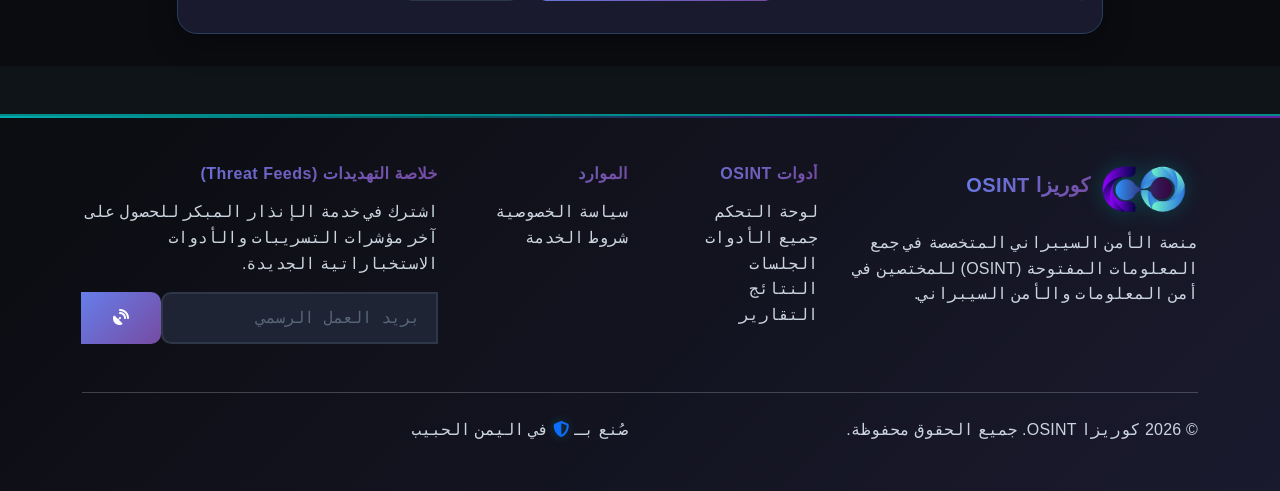
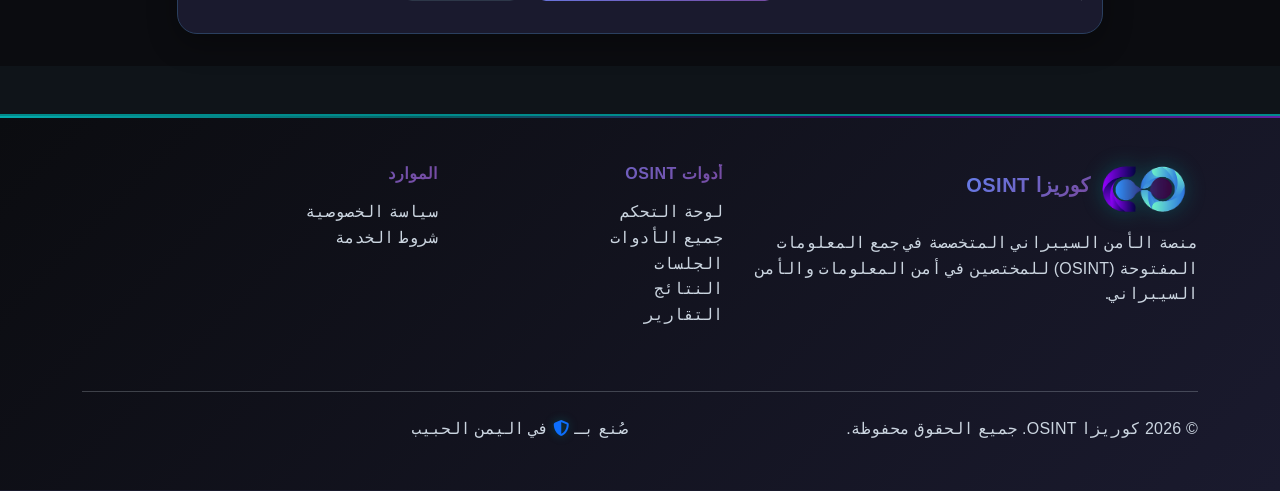
Before and after one commit to mohammedayedh/coriz, a Django app: page /auth/profile/ in a window 1280 px wide. Shown: the part 1184-1675 px from the top of the page. Run offline with Django 5.2, Linux system fonts and the light colour scheme; the visitor is signed in with stand-in values (Sample User, id 1); parts of the project's set-up code (start-up, migrations or seed data) failed here and were passed over.

Commit message:
Remove Threat Feeds section from footer and rebalance column layout

```diff
--- a/templates/base/base.html
+++ b/templates/base/base.html
@@ -212,7 +212,7 @@
     <footer class="py-5 mt-5">
         <div class="container">
             <div class="row">
-                <div class="col-lg-4 mb-4">
+                <div class="col-lg-5 mb-4">
                     <div class="footer-brand mb-3">
                         <img src="{% static 'images/logo.png' %}" alt="كوريزا OSINT" class="footer-logo me-2">
                         <h5 class="fw-bold cyber-text d-inline">كوريزا OSINT</h5>
@@ -224,7 +224,7 @@
 
                 </div>
 
-                <div class="col-lg-2 col-md-6 mb-4">
+                <div class="col-lg-3 col-md-6 mb-4">
                     <h6 class="fw-bold mb-3 cyber-text">أدوات OSINT</h6>
                     <ul class="list-unstyled">
                         <li><a href="{% url 'osint_tools:dashboard' %}" class="text-secondary text-decoration-none">لوحة
@@ -240,7 +240,7 @@
                     </ul>
                 </div>
 
-                <div class="col-lg-2 col-md-6 mb-4">
+                <div class="col-lg-4 col-md-6 mb-4">
                     <h6 class="fw-bold mb-3 cyber-text">الموارد</h6>
                     <ul class="list-unstyled">
                         <li><a href="{% url 'main:privacy_policy' %}" class="text-secondary text-decoration-none">سياسة
@@ -250,19 +250,7 @@
                     </ul>
                 </div>
 
-                <div class="col-lg-4 mb-4">
-                    <h6 class="fw-bold mb-3 cyber-text">خلاصة التهديدات (Threat Feeds)</h6>
-                    <p class="text-secondary mb-3">اشترك في خدمة الإنذار المبكر للحصول على آخر مؤشرات التسريبات والأدوات
-                        الاستخباراتية الجديدة.</p>
-                    <form class="newsletter-form" id="newsletterForm">
-                        <div class="input-group">
-                            <input type="email" class="form-control" placeholder="بريد العمل الرسمي" required>
-                            <button class="btn btn-primary" type="submit">
-                                <i class="fas fa-satellite-dish"></i>
-                            </button>
-                        </div>
-                    </form>
-                </div>
+
             </div>
 
             <hr class="my-4">
```
